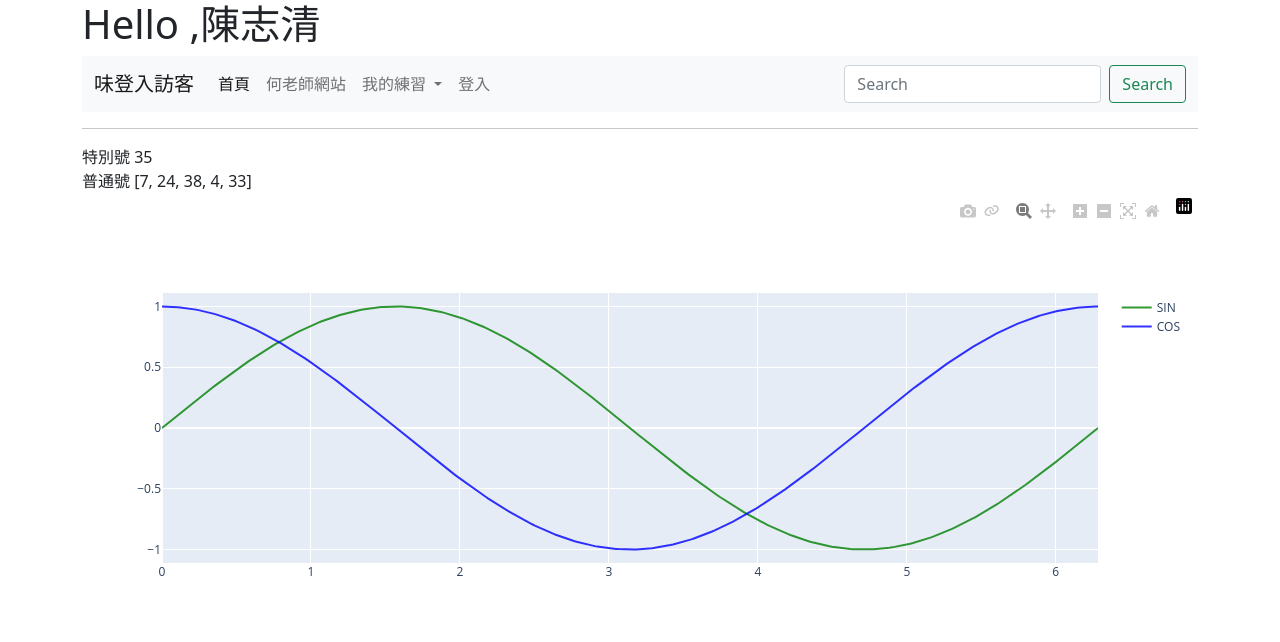
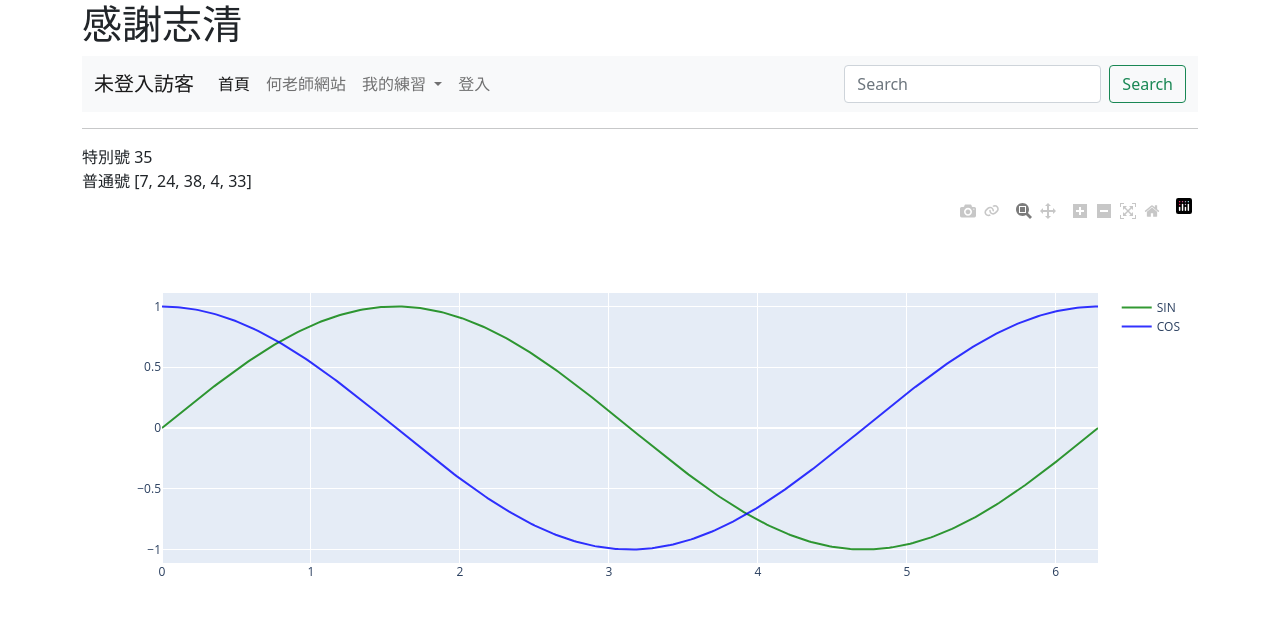
Before and after one commit to chen645/real_django_web, a Django app: page / in a window 1280 px wide. Shown: the top 642 px of the page. Run offline with Django 3.2, Linux system fonts and the light colour scheme; some libraries are stand-ins or nearby versions.

Commit message:
index.html

```diff
--- a/templates/index.html
+++ b/templates/index.html
@@ -1,6 +1,6 @@
 {% extends "base.html" %}
-{% block title %} Hello ,world {% endblock %}
-{% block headmessage %} Hello ,{{name}} {% endblock %}
+{% block title %} AI人工智慧 {% endblock %}
+{% block headmessage %} 感謝志清 {% endblock %}
 {% block main %}
     <hr>
       特別號 {{special}}<br>
--- a/templates/menu.html
+++ b/templates/menu.html
@@ -4,7 +4,7 @@
                     {% if request.user.is_authenticated %}
                       {{request.user.first_name}}
                     {% else %}
-                    味登入訪客
+                    未登入訪客
                     {% endif%}
                   </a>
                   <button class="navbar-toggler" type="button" data-bs-toggle="collapse" data-bs-target="#navbarSupportedContent" aria-controls="navbarSupportedContent" aria-expanded="false" aria-label="Toggle navigation">
```
Also changed, not shown: 1 other file.
